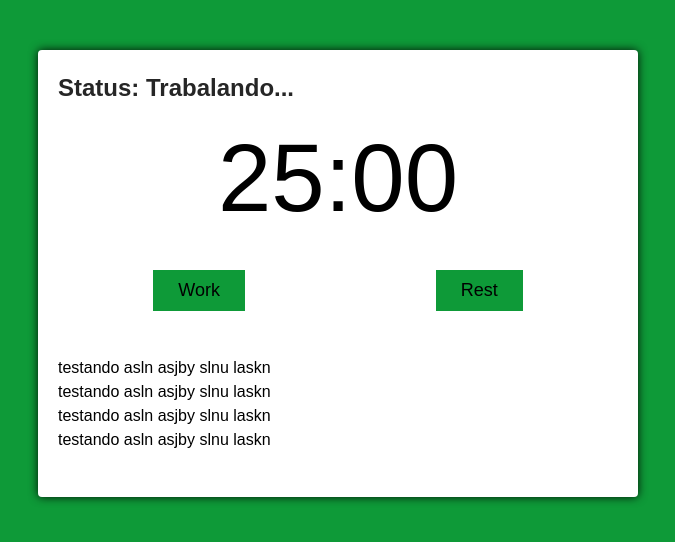
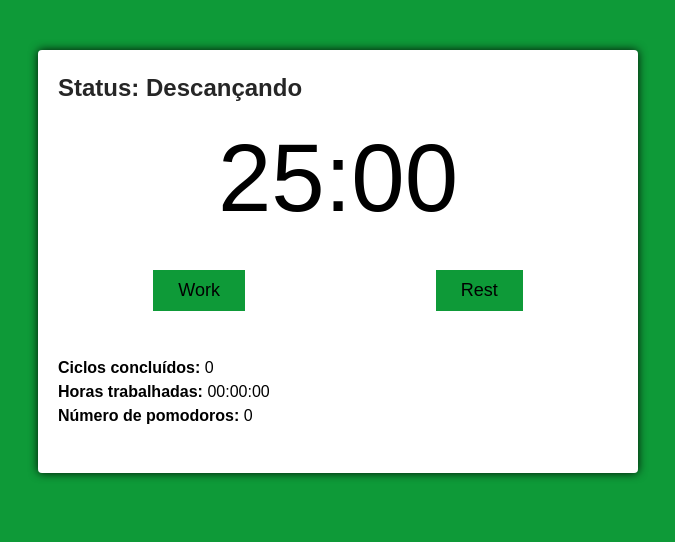
Before and after one commit to JuniorPaula/pomodoro-app, a React (Create React App) app: page / in a window 1280 px wide. Shown: the top 542 px of the page, without its empty margins (302-977 px from the left). Built offline with nearby package versions, Linux system fonts and the light colour scheme.

Commit message:
created pomodoro logic

```diff
--- a/src/components/pomodoro-timer.tsx
+++ b/src/components/pomodoro-timer.tsx
@@ -1,12 +1,11 @@
-import React from 'react';
+import React, { useCallback } from 'react';
 import { useInterval } from '../hooks/use-interval';
+import { SecondsToTimes } from '../utils/second-to-times';
 import { Button } from './button';
 import { Timer } from './timer';
 
-// eslint-disable-next-line @typescript-eslint/no-var-requires
-const bellStart = require('../sounds/bell-start.mp3');
-// eslint-disable-next-line @typescript-eslint/no-var-requires
-const bellfinish = require('../sounds/bell-finish.mp3');
+const bellStart = require('../sounds/bell-start.mp3').default;
+const bellfinish = require('../sounds/bell-finish.mp3').default;
 
 const audioStartWorking = new Audio(bellStart);
 const audioStopWorking = new Audio(bellfinish);
@@ -23,28 +22,38 @@ export function PomodoroTimer(props: Props): JSX.Element {
   const [timerCounting, setTimerCounting] = React.useState(false);
   const [working, setWorking] = React.useState(false);
   const [resting, setResting] = React.useState(false);
+  const [cyclesQtdManager, setCyclesQtdManager] = React.useState(
+    new Array(props.cycles - 1).fill(true)
+  );
 
-  React.useEffect(() => {
-    if (working) document.body.classList.add('working');
-    if (resting) document.body.classList.remove('working');
-  }, [working]);
+  const [completedCycles, setComplitedCycles] = React.useState(0);
+  const [fullWorkingTime, setFullWorkingTime] = React.useState(0);
+  const [numberOfPomodoros, setNumberOfPomodoros] = React.useState(0);
 
   useInterval(
     () => {
       setMainTimer(mainTimer - 1);
+      if (working) setFullWorkingTime(fullWorkingTime + 1);
     },
     timerCounting ? 1000 : null
   );
 
-  const configureWork = () => {
+  const configureWork = useCallback(() => {
     setTimerCounting(true);
     setWorking(true);
     setResting(false);
     setMainTimer(props.pomodoroTime);
     audioStartWorking.play();
-  };
+  }, [
+    setTimerCounting,
+    setWorking,
+    setResting,
+    setMainTimer,
+    props.pomodoroTime,
+  ]);
 
-  const configureRest = (long: boolean) => {
+  const configureRest = useCallback(
+    (long: boolean) => {
       setTimerCounting(true);
       setWorking(false);
       setResting(true);
@@ -56,11 +65,50 @@ export function PomodoroTimer(props: Props): JSX.Element {
       }
 
       audioStopWorking.play();
-  };
+    },
+    [
+      setTimerCounting,
+      setWorking,
+      setResting,
+      setMainTimer,
+      props.longRestTimer,
+      props.shortRestTime,
+    ]
+  );
+
+  React.useEffect(() => {
+    if (working) document.body.classList.add('working');
+    if (resting) document.body.classList.remove('working');
+
+    if (mainTimer > 0) return;
+
+    if (working && cyclesQtdManager.length > 0) {
+      configureRest(false);
+      cyclesQtdManager.pop();
+    } else if (working && cyclesQtdManager.length <= 0) {
+      configureRest(true);
+      setCyclesQtdManager(new Array(props.cycles - 1).fill(true));
+      setComplitedCycles(completedCycles + 1);
+    }
+
+    if (working) setNumberOfPomodoros(numberOfPomodoros + 1);
+    if (resting) configureWork();
+  }, [
+    working,
+    resting,
+    mainTimer,
+    cyclesQtdManager,
+    numberOfPomodoros,
+    completedCycles,
+    configureRest,
+    setCyclesQtdManager,
+    configureWork,
+    props.cycles,
+  ]);
 
   return (
     <div className="pomodoro">
-      <h2>Status: Trabalando...</h2>
+      <h2>Status: {working ? 'Trabalhando' : 'Descançando'}</h2>
       <Timer mainTimer={mainTimer} />
       <div className="controls">
         <Button text="Work" onClick={() => configureWork()} />
@@ -73,10 +121,18 @@ export function PomodoroTimer(props: Props): JSX.Element {
       </div>
 
       <div className="details">
-        <p>testando asln asjby slnu laskn</p>
-        <p>testando asln asjby slnu laskn</p>
-        <p>testando asln asjby slnu laskn</p>
-        <p>testando asln asjby slnu laskn</p>
+        <p>
+          <b>Ciclos concluídos: </b>
+          {completedCycles}
+        </p>
+        <p>
+          <b>Horas trabalhadas: </b>
+          {SecondsToTimes(fullWorkingTime)}
+        </p>
+        <p>
+          <b>Número de pomodoros: </b>
+          {numberOfPomodoros}
+        </p>
       </div>
     </div>
   );
--- a/src/components/timer.tsx
+++ b/src/components/timer.tsx
@@ -1,10 +1,10 @@
 import React from 'react';
-import { SecondsToTimer } from '../utils/second-to-time';
+import { SecondsToMinuts } from '../utils/second-to-minuts';
 
 interface Props {
   mainTimer: number;
 }
 
 export function Timer(props: Props): JSX.Element {
-  return <div className="timer">{SecondsToTimer(props.mainTimer)}</div>;
+  return <div className="timer">{SecondsToMinuts(props.mainTimer)}</div>;
 }
--- /dev/null
+++ b/src/utils/second-to-minuts.ts
@@ -0,0 +1,8 @@
+import { zeroLeft } from './zero-left';
+
+export function SecondsToMinuts(seconds: number): string {
+  const min = zeroLeft((seconds / 60) % 60);
+  const sec = zeroLeft((seconds % 60) % 60);
+
+  return `${min}:${sec}`;
+}
--- a/src/utils/second-to-time.ts
+++ /dev/null
@@ -1,7 +0,0 @@
-export function SecondsToTimer(seconds: number): string {
-  const zeroLeft = (n: number) => Math.floor(n).toString().padStart(2, '0');
-  const min = zeroLeft((seconds / 60) % 60);
-  const sec = zeroLeft((seconds % 60) % 60);
-
-  return `${min}:${sec}`;
-}
--- /dev/null
+++ b/src/utils/second-to-times.ts
@@ -0,0 +1,9 @@
+import { zeroLeft } from './zero-left';
+
+export function SecondsToTimes(seconds: number): string {
+  const hours = zeroLeft(seconds / 3600);
+  const min = zeroLeft((seconds / 60) % 60);
+  const sec = zeroLeft((seconds % 60) % 60);
+
+  return `${hours}:${min}:${sec}`;
+}
--- /dev/null
+++ b/src/utils/zero-left.ts
@@ -0,0 +1,2 @@
+const zeroLeft = (n: number) => Math.floor(n).toString().padStart(2, '0');
+export { zeroLeft };
```
Also changed, not shown: .eslintrc.js. Lines whose indentation alone changed are shown as unchanged.
